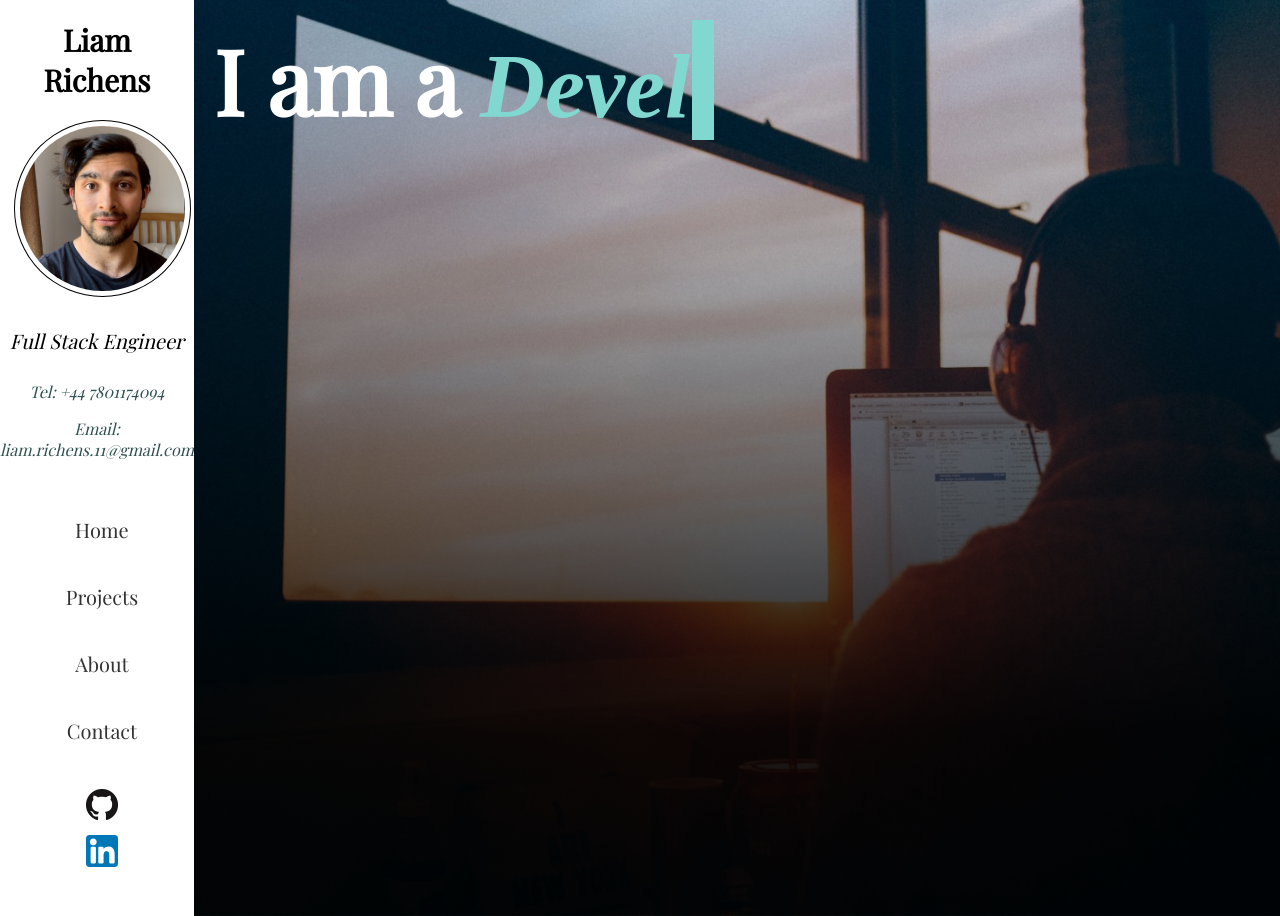
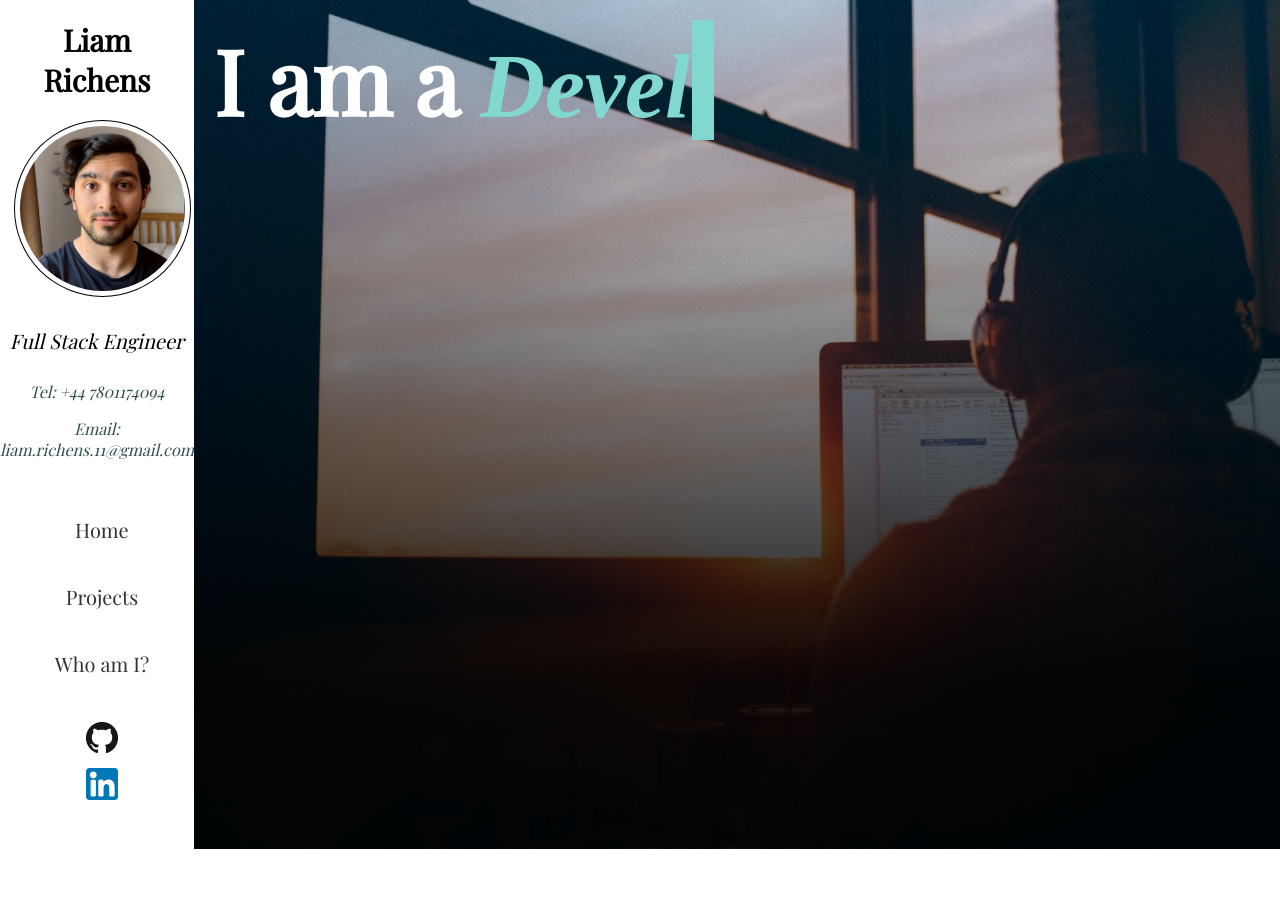
Before and after one commit to Li-Ri/PersonalWebsite, a React (Create React App) app in the folder client/: page / in a window 1280 px wide. After the commit the page ends 849 px from the top, so only its background shows below. Built offline with nearby package versions, Linux system fonts and the light colour scheme; a web font is replaced by a local one.

Commit message:
remove contact page

```diff
--- a/client/src/App.css
+++ b/client/src/App.css
@@ -104,9 +104,11 @@
   width: 165px;
   margin: 10px auto;
 }
+
 .contact-info {
   text-align: center;
   font-style: italic;
   font-weight: 300;
   color: darkslategrey;
+  font-size: 16px;
 }
--- a/client/src/components/NavBar.js
+++ b/client/src/components/NavBar.js
@@ -41,11 +41,9 @@
             </a>
           </li>
           <li className="main-nav__item">
-            <a href="/about">About</a>
+            <a href="/about">Who am I?</a>
           </li>
-          <li className="main-nav__item">
-            <a href="/contact">Contact</a>
-          </li>
+
           <li className="social-link">
             <img src={github} alt="" />
           </li>
```
